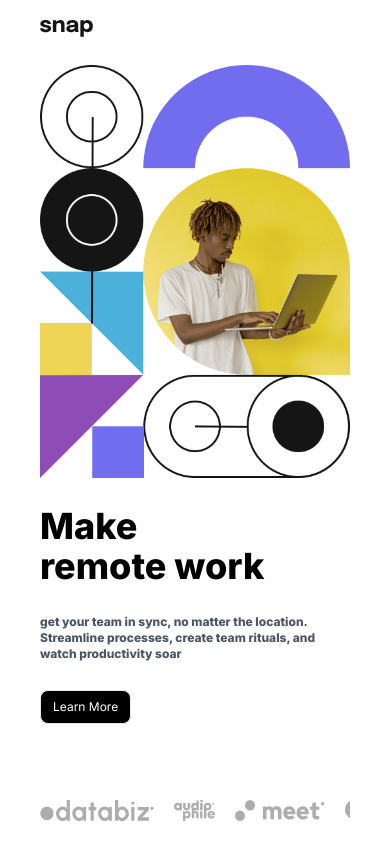
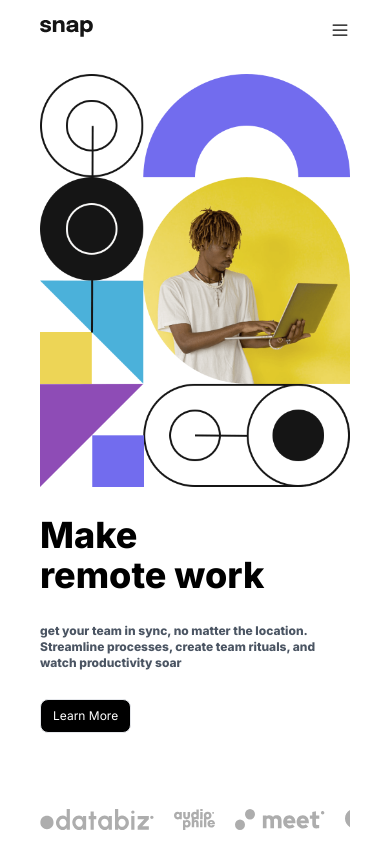
Before and after one commit to michaelNuel/Snap, a Next.js app: page / in a window 390 px wide. Built offline with nearby package versions, Linux system fonts and the light colour scheme.

Commit message:
still on mobile responsiveness

```diff
--- /dev/null
+++ b/src/components/navbar/ListNavComp.tsx
@@ -0,0 +1,34 @@
+import Link from "next/link";
+import Company from "./Company";
+import Features from "./Features";
+import Button from "../button/Button";
+
+
+export default function ListNavComp() {
+  return (
+    <div className="bg-white fixed w-30">
+      <ul className="flex flex-col gap-5 " >
+            <li className=" text-xs">
+                <Features name={"Features"}  />
+            </li>
+
+            <li className=" text-xs">
+                <Company name={"Company"} />
+            </li>
+
+            <li className=" text-xs">
+                <Link href={"#"}>Careers</Link>
+            </li>
+
+            <li className=" text-xs">
+                <Link href={"#"}>About</Link>
+            </li>
+        </ul>
+
+        <div className="flex flex-col gap-3 ">
+        <Link className=" text-xs" href={"#"}>Login</Link>
+        <Button word="Register" />
+      </div>
+    </div>
+  )
+}
--- a/src/components/navbar/MobileNav.tsx
+++ b/src/components/navbar/MobileNav.tsx
@@ -1,9 +1,15 @@
+"use client"
 import Image from "next/image";
+import React, { useState } from "react"
 import LogoImg from "../../../public/Images/logo.svg"
+import { List, X } from "@phosphor-icons/react";
+import ListNavComp from "./ListNavComp";
 
 export default function MobileNav() {
+  const [isExpanded, setIsExpanded] = useState(false)
   return (
-    <nav className="block py-5 sm:hidden">
+    <nav className="py-5  sm:hidden">
+        <div className="flex justify-between">
           <div>
              <Image
              src={LogoImg}
@@ -11,6 +17,20 @@ export default function MobileNav() {
              alt="#"
             />
           </div>
+          <div>
+            <button onClick={() => setIsExpanded (!isExpanded)} className="">
+             {!isExpanded && <List size={20} />}
+             {isExpanded && <X size={20} />}
+                {isExpanded &&
+                  <div>
+                 <ListNavComp />
+              </div>
+            }
+            </button>
+
+          </div>
+
+        </div>
     </nav>
   )
 }
```
Lines whose indentation alone changed are shown as unchanged.
